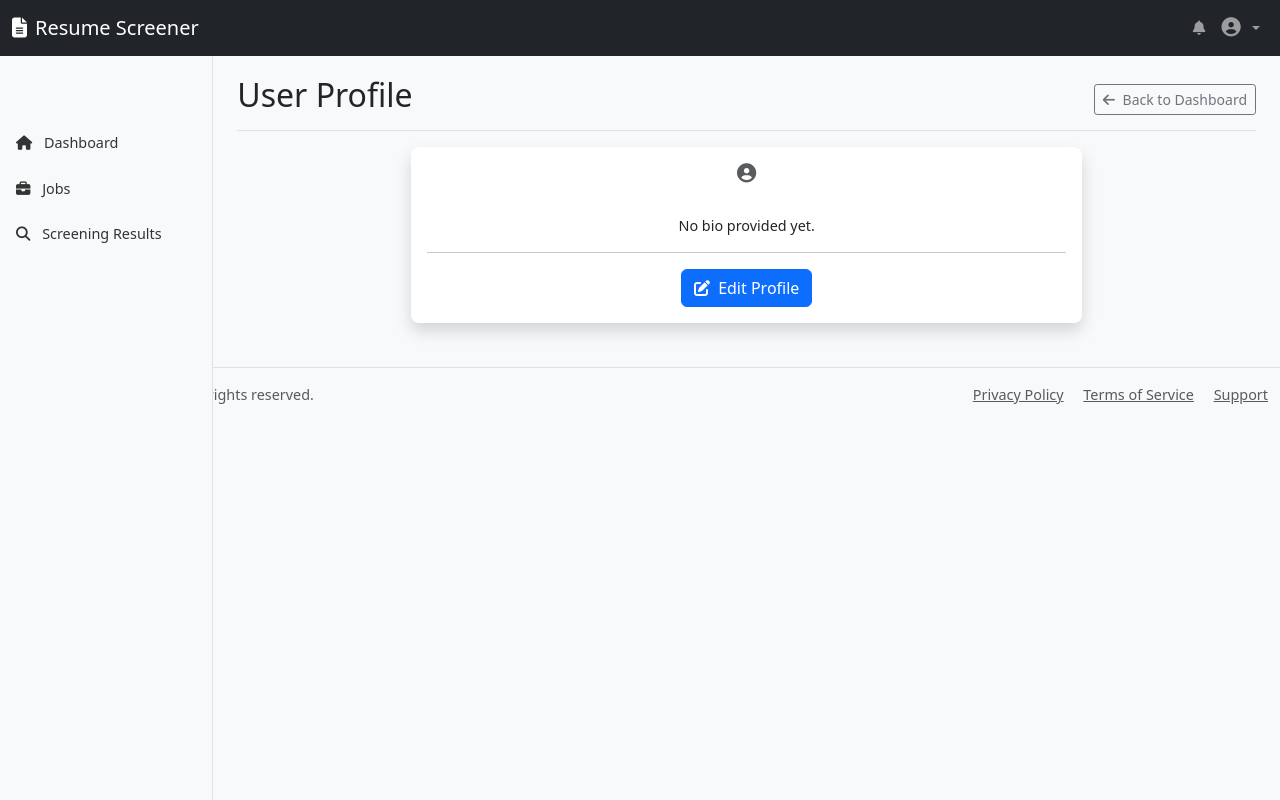
After one commit to Aashutosh347777/Django-Resume-Screener, a Django app: template templates/accounts/profile.html in a window 1280 px wide. The commit adds this page. Run offline with Django 3.2, Linux system fonts and the light colour scheme; the template is opened without the code that fills it, so the values that code supplies are empty.

Commit message:
second commit

```diff
--- a/accounts/models.py
+++ b/accounts/models.py
@@ -11,7 +11,7 @@ role_choices = [('admin','Admin'),
 # custom user model
 class CustomUser(AbstractUser):
     role = models.CharField(max_length = 20, choices= role_choices, default = 'recruiter')
-    profile_pictures = models.ImageField(upload_to = "media/profile_pics/", blank = True, null = True)
+    profile_pictures = models.ImageField(upload_to = "profile_pics/", blank = True, null = True)
     bio = models.TextField(max_length = 200, blank = True)
 
     def __str__(self):
--- a/accounts/urls.py
+++ b/accounts/urls.py
@@ -5,6 +5,5 @@ app_name = 'accounts'
 
 urlpatterns = [
     path('dashboard/',acc_views.dashboard, name = 'dashboard'),
-    path('dashboard/',acc_views.dashboard, name = 'dashboard'),
-    path('random/',acc_views.random, name = 'random'),
+    path('profile', acc_views.profile_view, name = 'profile'),
 ]
--- a/jobs/urls.py
+++ b/jobs/urls.py
@@ -5,4 +5,7 @@ app_name = 'jobs'
 urlpatterns = [
     path('post_job/',job_veiws.post_job, name = 'post_job'),
     path('upload_resume/', job_veiws.upload_resume, name = 'upload_resume'),
+    path('job_details/<int:job_id>/', job_veiws.job_details, name = 'job_details'),
+    path('resume_details/<int:resume_id>/', job_veiws.resume_detials, name = 'resume_details'),
+    path('close_posting/<int:job_id>/', job_veiws.close_posting, name = 'close_posting'),
 ]
--- a/resume_screener/settings.py
+++ b/resume_screener/settings.py
@@ -11,6 +11,7 @@ https://docs.djangoproject.com/en/5.2/ref/settings/
 """
 
 from pathlib import Path
+import os
 
 # Build paths inside the project like this: BASE_DIR / 'subdir'.
 BASE_DIR = Path(__file__).resolve().parent.parent
@@ -134,3 +135,7 @@ AUTH_USER_MODEL = "accounts.CustomUser"
 
 # LOGIN_REDIRECT_URL = "accounts/dashboard/"
 LOGOUT_REDIRECT_URL = "login"
+
+# media configuration
+MEDIA_URL = '/media/'
+MEDIA_ROOT = os.path.join(BASE_DIR, 'media')
--- a/resumes/models.py
+++ b/resumes/models.py
@@ -7,10 +7,10 @@ class Resumes(models.Model):
     uploaded_by = models.ForeignKey(settings.AUTH_USER_MODEL, on_delete=models.CASCADE, related_name= 'resumes')
     # linking resumes to the account who uploaded it
 
-    resume_files = models.FileField(upload_to= "media/resume/")
+    resume_files = models.FileField(upload_to= "resume/")
 
     # link to jobs
-    job = models.ForeignKey(Job, on_delete = models.SET_NULL,  null = True, blank = True)
+    job = models.ForeignKey(Job, on_delete = models.SET_NULL,  null = True, blank = True, related_name='job_resumes')
 
     # add parsed_text field (extracting the plain text using ocr from resumes)
     parsed_text = models.TextField(blank = True, null = True)
--- /dev/null
+++ b/templates/accounts/profile.html
@@ -0,0 +1,111 @@
+{% extends 'base/base.html' %}
+{% load static %}
+
+{% block content %}
+    <div class="container-fluid">
+        <div class="row">
+            <!-- Sidebar -->
+            <nav id="sidebar" class="col-md-3 col-lg-2 d-md-block bg-light sidebar">
+                <div class="position-sticky pt-3">
+                    <ul class="nav flex-column">
+                        <li class="nav-item">
+                            <a class="nav-link" href="{% url 'accounts:dashboard' %}">
+                                <i class="fas fa-home me-2"></i>
+                                Dashboard
+                            </a>
+                        </li>
+                        <li class="nav-item">
+                            <a class="nav-link" href="#">
+                                <i class="fas fa-briefcase me-2"></i>
+                                Jobs
+                            </a>
+                        </li>
+                        {% if user.is_authenticated and user.role == 'recruiter' %}
+                        <li class="nav-item">
+                            <a class="nav-link" href="#">
+                                <i class="fas fa-file-alt me-2"></i>
+                                Resumes
+                            </a>
+                        </li>
+                        {% endif %}
+                        <li class="nav-item">
+                            <a class="nav-link" href="#">
+                                <i class="fas fa-search me-2"></i>
+                                Screening Results
+                            </a>
+                        </li>
+                    </ul>
+                </div>
+            </nav>
+
+            <main class="col-md-9 ms-sm-auto col-lg-10 px-md-4 main-content">
+                <div class="d-flex justify-content-between flex-wrap flex-md-nowrap align-items-center pt-3 pb-2 mb-3 border-bottom">
+                    <h1 class="h2">User Profile</h1>
+                    <div class="btn-toolbar mb-2 mb-md-0">
+                        <a href="{% url 'accounts:dashboard' %}" class="btn btn-sm btn-outline-secondary">
+                            <i class="fas fa-arrow-left me-1"></i> Back to Dashboard
+                        </a>
+                    </div>
+                </div>
+
+                <div class="row justify-content-center">
+                    <div class="col-lg-8">
+                        <div class="card shadow mb-4">
+                            <div class="card-body text-center">
+                                {% if user.profile_pictures %}
+                                    <img src="{{ user.profile_pictures.url }}" class="rounded-circle mb-3" alt="Profile Picture" style="width: 150px; height: 150px; object-fit: cover;">
+                                {% else %}
+                                    <i class="fas fa-user-circle fa-5x text-muted mb-3"></i>
+                                {% endif %}
+                                <h4 class="card-title">{{ user.username }}</h4>
+                                <p class="text-muted">{{ user.role|capfirst }}</p>
+                                <p class="card-text">{{ user.bio|default:"No bio provided yet." }}</p>
+                                <hr>
+                                <button type="button" class="btn btn-primary" data-bs-toggle="modal" data-bs-target="#editProfileModal">
+                                    <i class="fas fa-edit me-1"></i> Edit Profile
+                                </button>
+                            </div>
+                        </div>
+                    </div>
+                </div>
+
+            </main>
+        </div>
+    </div>
+
+    <!-- Edit Profile Modal -->
+    <div class="modal fade" id="editProfileModal" tabindex="-1" aria-labelledby="editProfileModalLabel" aria-hidden="true">
+        <div class="modal-dialog">
+            <div class="modal-content">
+                <div class="modal-header">
+                    <h5 class="modal-title" id="editProfileModalLabel">Edit Your Profile</h5>
+                    <button type="button" class="btn-close" data-bs-dismiss="modal" aria-label="Close"></button>
+                </div>
+                <div class="modal-body">
+                    <form action="{% url 'accounts:profile' %}" method="POST" enctype="multipart/form-data" id="profileForm">
+                        {% csrf_token %}
+                        <div class="mb-3">
+                            <label for="profilePicture" class="form-label">Profile Picture</label>
+                            <input type="file" class="form-control" id="profilePicture" name="profile_picture">
+                        </div>
+                        <div class="mb-3">
+                            <label for="bio" class="form-label">Bio</label>
+                            <textarea class="form-control" id="bio" name="bio" rows="4">{{ user.bio|default:"" }}</textarea>
+                        </div>
+                        <div class="modal-footer">
+                            <button type="button" class="btn btn-secondary" data-bs-dismiss="modal">Close</button>
+                            <button type="submit" class="btn btn-primary">Save Changes</button>
+                        </div>
+                    </form>
+                </div>
+            </div>
+        </div>
+    </div>
+
+{% endblock %}
+
+{% block scripts %}
+    <script src="https://code.jquery.com/jquery-3.7.0.min.js"></script>
+    <script src="https://cdn.jsdelivr.net/npm/bootstrap@5.3.0/dist/js/bootstrap.bundle.min.js"></script>
+    <script src="{% static 'accounts/dashboard-script.js' %}"></script>
+{% endblock %}
--- a/templates/base/header.html
+++ b/templates/base/header.html
@@ -30,10 +30,10 @@
                         </li>
                         <li class="nav-item dropdown">
                             <a class="nav-link dropdown-toggle" href="#" id="navbarDropdown" role="button" data-bs-toggle="dropdown">
-                                <i class="fas fa-user-circle me-1"></i> John Doe
+                                <i class="fas fa-user-circle me-1"></i> {{ user.username }}
                             </a>
                             <ul class="dropdown-menu dropdown-menu-end">
-                                <li><a class="dropdown-item" href="#"><i class="fas fa-user me-2"></i>Profile</a></li>
+                                <li><a class="dropdown-item" href="{% url 'accounts:profile' %}"><i class="fas fa-user me-2"></i>Profile</a></li>
                                 <li><a class="dropdown-item" href="#"><i class="fas fa-cog me-2"></i>Settings</a></li>
                                 <li><hr class="dropdown-divider"></li>
                                 <li><a class="dropdown-item" href="{% url 'logout' %}" onclick="event.preventDefault(); document.getElementById('logout-form').submit();"><i class="fas fa-sign-out-alt me-2"></i>Logout</a></li>
```
Also changed, not shown: accounts/views.py (+12 -2 lines), jobs/models.py (+6 -6 lines), jobs/views.py (+51 -1 lines), resume_screener/urls.py (+10 -1 lines), templates/accounts/dashboard.html (+9 -3 lines), templates/accounts/random.html (deleted, +0 -11 lines), templates/jobs/job_details.html (added, +91 -0 lines), templates/jobs/resume_details.html (added, +130 -0 lines), db.sqlite3, media/profile_pics/legion.jpg (added), 1 other file.
